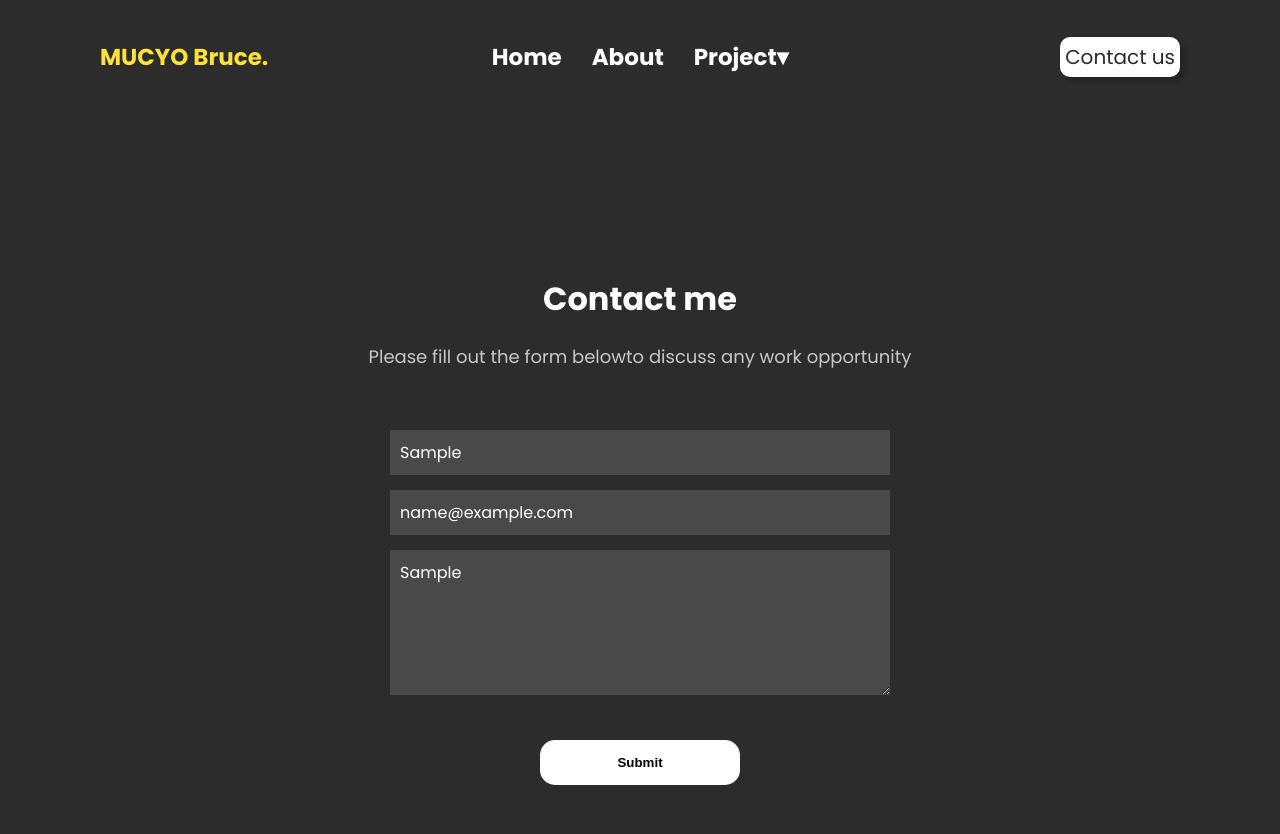
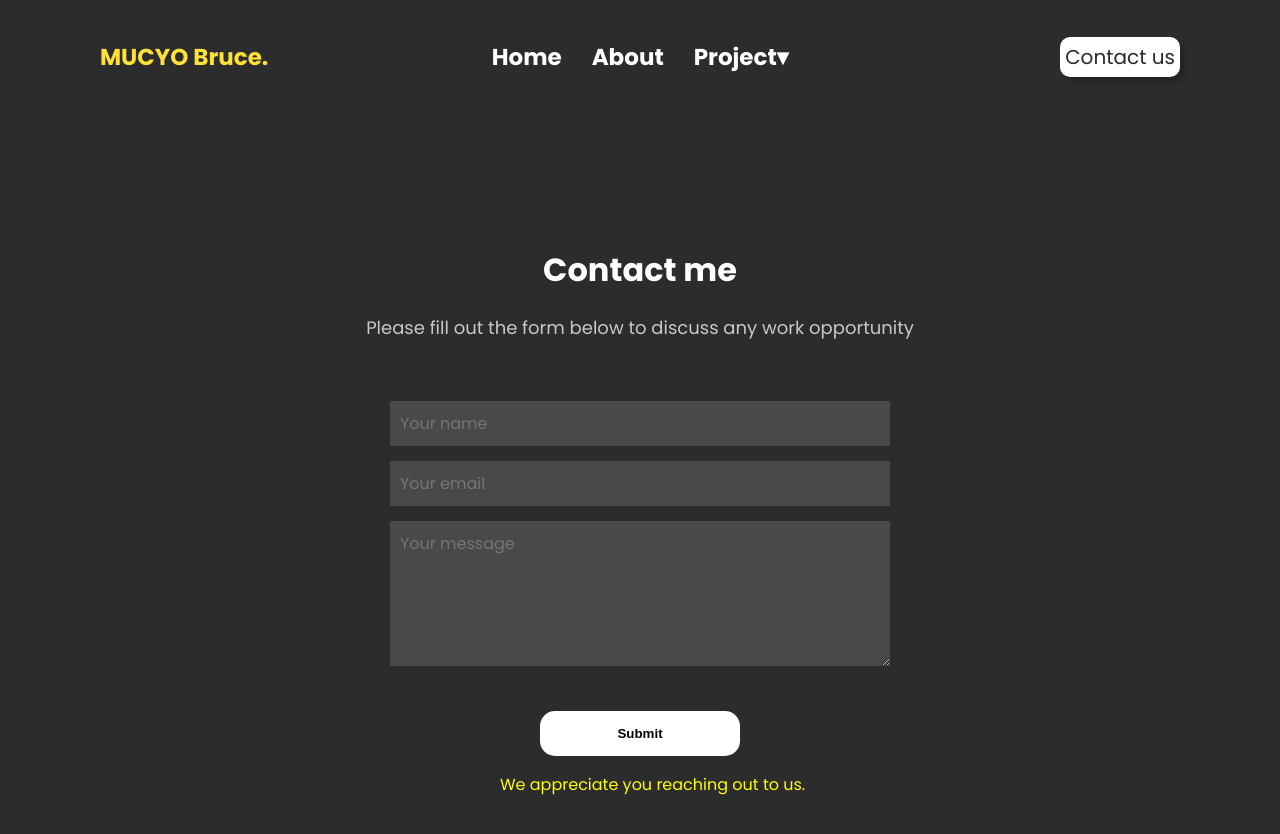
Before and after one commit to coverb1/myportofolio, a React (Vite) app: page /contact in a window 1280 px wide. Both pictures are taken after typing "Sample", "name@example.com", "Sample" into the empty fields and a click on the button "Submit". Shown: the top 834 px of the page. Built offline with nearby package versions, Linux system fonts and the light colour scheme; no server answers.

Commit message:
'adding'

```diff
--- a/package.json
+++ b/package.json
@@ -10,6 +10,7 @@
     "preview": "vite preview"
   },
   "dependencies": {
+    "axios": "^1.11.0",
     "lucide-react": "^0.503.0",
     "react": "^19.0.0",
     "react-dom": "^19.0.0",
--- a/src/Cards/Card.jsx
+++ b/src/Cards/Card.jsx
@@ -46,6 +46,10 @@ const Card = () => {
       image: illustratorlogo,
       desc: "I have skills in Illustrator",
     },
+    {
+      id:7,
+      title:"express.js",
+    }
   ]
   return (
     <div className="container">
--- a/src/pages/About.css
+++ b/src/pages/About.css
@@ -38,7 +38,7 @@
   right: 50px;
 }
 
-/* Responsviness */
+
 @media (max-width: 768px) {
     .about-container{
         display: flex;
--- a/src/pages/About.jsx
+++ b/src/pages/About.jsx
@@ -27,7 +27,7 @@ const About = () => {
       <div className="about-image-container">
         <img className="about-image" src={pass} alt="" />
       </div>
-{/* Menu Icon */}
+
       <div className="menu" onClick={()=>setMenuOpen(!menuOpen)}>
         <Menu size={30} />
       </div>
--- a/src/pages/Contact.css
+++ b/src/pages/Contact.css
@@ -53,3 +53,7 @@
 .submit-button:hover{
 transform: scale(1.1);
 }
+.thank-you-message{
+    color: yellow;
+    margin-left: 110px;
+}
--- a/src/pages/Contact.jsx
+++ b/src/pages/Contact.jsx
@@ -2,30 +2,64 @@ import { Menu, X } from "lucide-react";
 import "./Contact.css";
 import { useState } from "react";
 import { Link } from "react-router-dom";
+import axios from "axios"
+const Contact = () => {
 
-const Contact = () => {
+const [name,setname] = useState("")
+const [email,setemail]= useState("")
+const [message,setmessage]=useState("")
+const [submitted,setsubmitted]=useState("")
+
+
+
+  const handlesubmit = (e) =>{
+   e.preventDefault();
+
+if (!email.includes("@")) {
+  alert("Please write a correct email")
+  return  //We use **return** here to stop the function from continuing after showing the alert.
+}
+
+const API_URL = process.env.VITE_API_URL
+axios.post(`${API_URL}`,{
+  name,email,message
+})
+setsubmitted(true)
+setname("")
+setemail("")
+setmessage("")
+}
   const[menuOpen,setMenuOpen]=useState(false)
   const[showprojects,setshowprojects]=useState(false)
   return (
+    <form onSubmit={handlesubmit}>
     <div className="contact-page">
       <div className="head-container">
         <h1 className="contactpage-title">Contact me</h1>
         <span>
-          Please fill out the form belowto discuss any work opportunity
+          Please fill out the form below to discuss any work opportunity
         </span>
       </div>
       <div className="form-container">
-        <input type="text" className="Name" placeholder="Your name" />
-        <input type="text" className="Email" placeholder="Your email" />
+        <input type="text" className="Name" placeholder="Your name"  required value={name} onChange={(e)=>setname(e.target.value)}/>
+        <input type="text" className="Email" placeholder="Your email"  required value={email} onChange={(e)=>setemail(e.target.value)}/>
         <textarea
           className="message"
           name="message"
           rows="5"
           placeholder="Your message"
+          required
+          value={message}
+          onChange={(e)=>setmessage(e.target.value)}
         ></textarea>
         <button className="submit-button" value="send">
           Submit
         </button>
+            {submitted && (
+            <p className="thank-you-message">
+             We appreciate you reaching out to us.
+            </p>
+          )}
       </div>
       {/* Menu Icon */}
       <div className="menu" onClick={()=>setMenuOpen(!menuOpen)}>
@@ -64,6 +98,7 @@ const Contact = () => {
 
       </div>
     </div>
+    </form>
   );
 };
 
```
Also changed, not shown: 2 other files (tests, documents, lock files or other folders).
